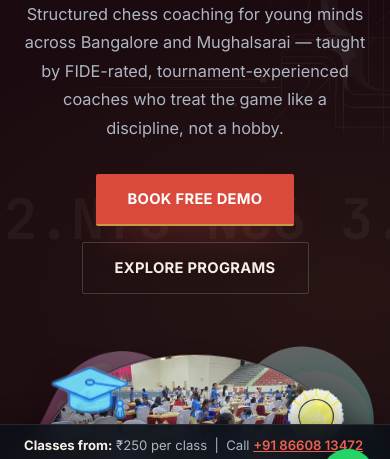
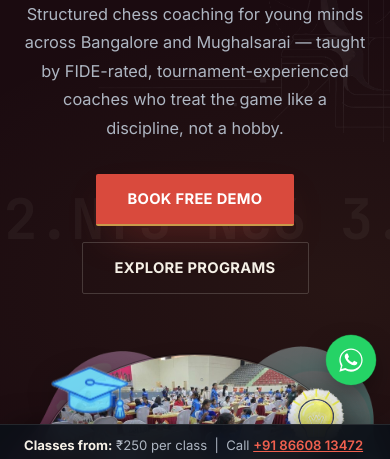
Before and after one commit to AnkitKumarGupta-cloud/chess, a plain HTML site: page index.html in a window 390 px wide. Shown: the part 327-786 px from the top of the page. Drawn offline with Linux system fonts and the light colour scheme.

Commit message:
Fix: WhatsApp float button was overlapping the sticky bottom bar

```diff
--- a/style.css
+++ b/style.css
@@ -867,7 +867,7 @@ section{position:relative;}
 
 /* ---------- floating WhatsApp button ---------- */
 .wa-float{
-  position:fixed; bottom:22px; right:22px; z-index:120;
+  position:fixed; bottom:78px; right:22px; z-index:130;
   width:58px; height:58px; border-radius:50%;
   background:#25D366; display:flex; align-items:center; justify-content:center;
   box-shadow:0 12px 28px -6px rgba(0,0,0,0.55), 0 0 0 0 rgba(37,211,102,0.55);
@@ -888,7 +888,7 @@ section{position:relative;}
   50%{box-shadow:0 12px 28px -6px rgba(0,0,0,0.55), 0 0 0 10px rgba(37,211,102,0);}
 }
 @media (max-width:600px){
-  .wa-float{width:52px; height:52px; bottom:16px; right:16px;}
-  .wa-float svg{width:26px; height:26px;}
+  .wa-float{width:50px; height:50px; bottom:132px; right:14px;}
+  .wa-float svg{width:24px; height:24px;}
   .wa-float-tooltip{display:none;}
 }
```
